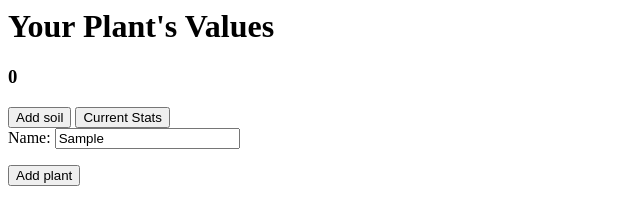
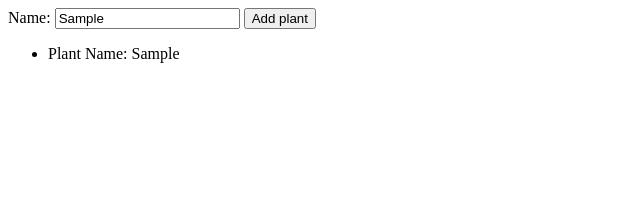
Before and after one commit to ericamarroquin/power-plant, a website built with webpack: page src/index.html in a window 1280 px wide. Both pictures are taken after typing "Sample" into the empty fields and a click on the button "Add plant". Shown: the whole page, without its empty margins (0-640 px from the left). Built offline with nearby package versions, Linux system fonts and the light colour scheme.

Commit message:
add function to display all user created plants

```diff
--- a/src/index.html
+++ b/src/index.html
@@ -9,21 +9,24 @@
   </head>
   <body>
     <div class="container">
-      <h1>Your Plant's Values</h1>
+      <!-- <h1>Your Plant's Values</h1>
       <h3><div id="soil-value">0</div></h3>
 
       <div class="grow-buttons">
         <button class="btn-success" id="feed">Add soil</button>
         <button class="btn-success" id="show-state">Current Stats</button>
-      </div>
+      </div> -->
 
-      <div class="new-plant-form">
-        <form>
-          <label for="name">Name:</label>
-          <input type="text" id="name">
-        </form>
-        <button class="create-new-plant">Add plant</button>
-      </div>
+      <form id="new-plant-form">
+        <label for="name">Name:</label>
+        <input type="text" id="name">
+        <button type="submit">Add plant</button>
+      </form>
+
+      <ul>
+        <div id="all-plants"></div>
+      </ul>
+
     </div>
   </body>
 </html>
--- a/src/index.js
+++ b/src/index.js
@@ -23,7 +23,7 @@ const changeState = (prop) => {
     return (state) => ({
       ...state, // returns new state object
       [prop] : (state[prop] || 0) + value
-    })
+    });
   };
 };
 
@@ -41,22 +41,32 @@ const blueFood = changeState("soil")(5);
 //const superWater = changeState("water")(5);
 
 $(document).ready(function() {
-  $('#new-plant-form').hide();
   let creatureArray = [];
-
-  $('#new-plant').click(function() {
-    $('#new-plant-form').show();
-  });
 
   $('#feed').click(function() {
     const newState = stateControl(blueFood);
-    creatureArray.push(newState);
-    creatureArray.forEach(creature =>
-      $('#soil-value').text(`Soil: ${creature.soil}`))
+    $('#soil-value').text(`Soil: ${newState.soil}`);
   });
 
   $('#show-state').click(function() {
     const currentState = stateControl();
     $('#soil-value').text(`Soil: ${currentState.soil}`);
   });
+
+  $('#new-plant-form').submit(function(event) {
+    event.preventDefault();
+    const name = $('#name').val();
+    const newPlant = newCreature(name);
+    creatureArray.push(newPlant);
+    displayAllPlants(creatureArray);
+  });
 });
+
+function displayAllPlants(array) {
+  const plantsHtml = array.map((plant) => {
+    const plantStateControl = newStoreState(plant);
+    const singlePlantState = plantStateControl();
+    return `<li> Plant Name: ${singlePlantState.name}</li>`;
+  });
+  $('#all-plants').html(plantsHtml);
+}
```
